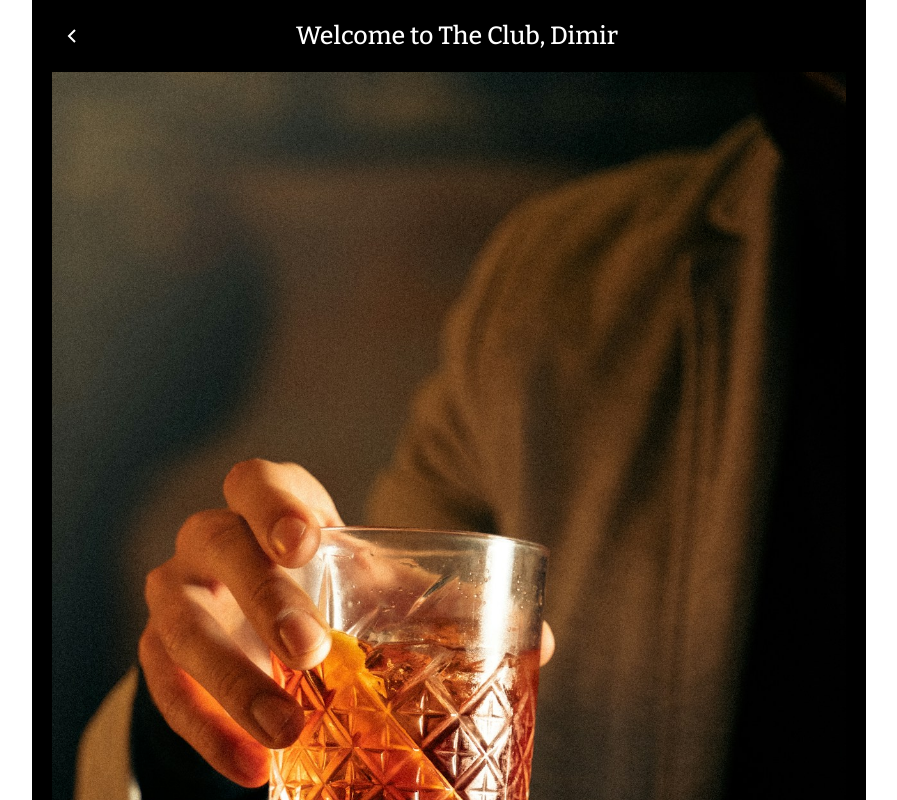
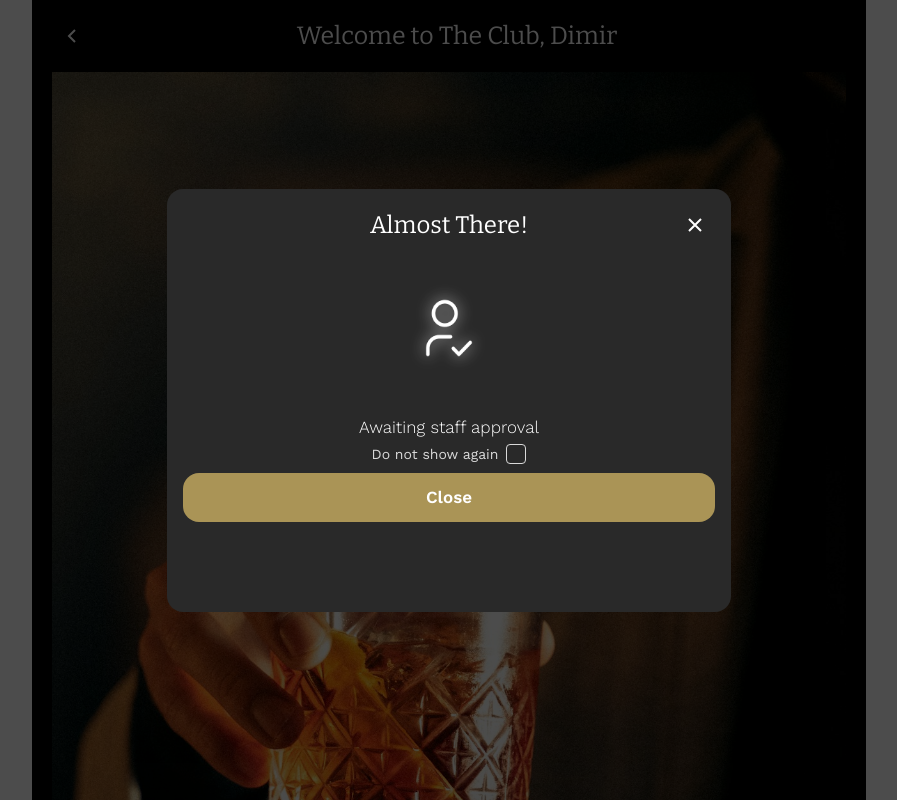
Before and after one commit to LaibaBatool3/Bourbon-app, a React (Vite) app: page /welcome in a window 1280 px wide. Shown: the top 800 px of the page, without its empty margins (191-1088 px from the left). Built offline with nearby package versions, Linux system fonts and the light colour scheme.

Commit message:
added component

```diff
--- a/index.html
+++ b/index.html
@@ -6,7 +6,7 @@
     <meta name="viewport" content="width=device-width, initial-scale=1.0" />
     <link rel="preconnect" href="https://fonts.googleapis.com">
     <link rel="preconnect" href="https://fonts.gstatic.com" crossorigin>
-    <link href="https://fonts.googleapis.com/css2?family=Bitter:wght@500&family=Work+Sans:wght@300;400&display=swap" rel="stylesheet">
+    <link href="https://fonts.googleapis.com/css2?family=Bitter:wght@400;500&family=Work+Sans:wght@300;400;600&display=swap" rel="stylesheet">
     <title>bourbon-app</title>
   </head>
   <body>
--- /dev/null
+++ b/src/components/AlmostThereModal.css
@@ -0,0 +1,209 @@
+.modal-overlay {
+  position: fixed;
+  top: 0;
+  left: 0;
+  right: 0;
+  bottom: 0;
+  background-color: rgba(0, 0, 0, 0.7);
+  display: flex;
+  align-items: center;
+  justify-content: center;
+  z-index: 1000;
+  padding: 20px;
+  box-sizing: border-box;
+}
+
+.modal-content {
+  width: 564px;
+  height: 423px;
+  background-color: #292929;
+  border-radius: 16px;
+  padding: 24px 16px;
+  display: flex;
+  flex-direction: column;
+  align-items: center;
+  gap: 16px;
+  position: relative;
+  box-sizing: border-box;
+}
+
+.modal-message {
+  margin-bottom: 8px;
+}
+
+.modal-close-button {
+  position: absolute;
+  top: 16px;
+  right: 16px;
+  background: none;
+  border: none;
+  padding: 8px;
+  cursor: pointer;
+  color: white;
+  display: flex;
+  align-items: center;
+  justify-content: center;
+  transition: opacity 0.3s ease;
+  z-index: 10;
+}
+
+.modal-close-button:hover {
+  opacity: 0.7;
+}
+
+.modal-close-button svg {
+  width: 24px;
+  height: 24px;
+}
+
+.modal-title {
+  color: white;
+  font-family: "Bitter", serif;
+  font-size: 24px;
+  font-weight: 350;
+  line-height: 100%;
+  letter-spacing: 0%;
+  text-align: center;
+  margin: 0;
+  width: 100%;
+}
+
+.modal-icon-container {
+  display: flex;
+  justify-content: center;
+  align-items: center;
+  margin: 0;
+  width: 100%;
+  padding: 0 12px;
+}
+
+.modal-icon {
+  width: 150px;
+  height: 150px;
+  object-fit: contain;
+  filter: brightness(0) invert(1) drop-shadow(0 0 3px rgba(255, 255, 255, 0.8));
+  transform: scale(2.5);
+}
+
+.modal-message {
+  color: white;
+  font-family: "Work Sans", sans-serif;
+  font-size: 17px;
+  font-weight: 300;
+  line-height: 100%;
+  letter-spacing: 0%;
+  text-align: center;
+  margin: 0 0 8px;
+  width: 100%;
+}
+
+.modal-checkbox-container {
+  display: flex;
+  justify-content: center;
+  align-items: center;
+  margin: -16px 0 -8px 0;
+  width: 100%;
+}
+
+.modal-checkbox-label {
+  display: flex;
+  align-items: center;
+  gap: 8px;
+  color: #D9D9D9;
+  font-family: "Work Sans", sans-serif;
+  font-size: 14px;
+  font-weight: 400;
+  cursor: pointer;
+  user-select: none;
+  justify-content: center;
+  width: 100%;
+  max-width: 500px;
+  text-align: center;
+}
+
+.modal-checkbox {
+  width: 20px;
+  height: 20px;
+  border: 1px solid #D9D9D9;
+  border-radius: 4px;
+  background-color: transparent;
+  cursor: pointer;
+  appearance: none;
+  -webkit-appearance: none;
+  -moz-appearance: none;
+  position: relative;
+  margin: 0;
+  flex-shrink: 0;
+}
+
+.modal-checkbox:checked {
+  background-color: #D9D9D9;
+  border-color: #D9D9D9;
+}
+
+.modal-checkbox:checked::after {
+  content: "";
+  position: absolute;
+  top: 2px;
+  left: 6px;
+  width: 4px;
+  height: 8px;
+  border: solid #000000;
+  border-width: 0 2px 2px 0;
+  transform: rotate(45deg);
+}
+
+.modal-close-btn {
+  width: 100%;
+  padding: 16px;
+  background-color: #AA9456;
+  border: none;
+  border-radius: 16px;
+  color: white;
+  font-family: "Work Sans", sans-serif;
+  font-size: 17px;
+  font-weight: 600;
+  line-height: 100%;
+  letter-spacing: 0%;
+  cursor: pointer;
+  transition: background-color 0.3s ease;
+  margin-top: 0;
+}
+
+.modal-close-btn:hover {
+  background-color: #988146;
+}
+
+.modal-close-btn:active {
+  background-color: #867038;
+}
+
+/* Mobile Responsive */
+@media (max-width: 600px) {
+  .modal-content {
+    width: calc(100% - 40px);
+    max-width: 564px;
+    height: auto;
+    min-height: 423px;
+    padding: 20px 16px;
+    gap: 20px;
+  }
+
+  .modal-title {
+    font-size: 22px;
+  }
+
+  .modal-icon {
+    width: 120px;
+    height: 120px;
+  }
+
+  .modal-message {
+    font-size: 15px;
+  }
+
+  .modal-close-btn {
+    padding: 14px;
+    font-size: 15px;
+  }
+}
--- /dev/null
+++ b/src/components/AlmostThereModal.jsx
@@ -0,0 +1,60 @@
+import "./AlmostThereModal.css"
+import userCheckIcon from "../assets/tabler_user-check (1).png"
+import { useState } from "react"
+
+function AlmostThereModal({ isOpen, onClose }) {
+  const [doNotShowAgain, setDoNotShowAgain] = useState(false)
+
+  if (!isOpen) return null
+
+  const handleClose = () => {
+    if (doNotShowAgain) {
+      localStorage.setItem("dontShowAlmostThere", "true")
+    }
+    onClose()
+  }
+
+  return (
+    <div className="modal-overlay" onClick={handleClose}>
+      <div className="modal-content" onClick={(e) => e.stopPropagation()}>
+        {/* Close Button */}
+        <button className="modal-close-button" onClick={handleClose} aria-label="Close">
+          <svg width="24" height="24" viewBox="0 0 24 24" fill="none" stroke="currentColor" strokeWidth="2">
+            <path d="M18 6L6 18M6 6l12 12" />
+          </svg>
+        </button>
+
+        {/* Title */}
+        <h2 className="modal-title">Almost There!</h2>
+
+        {/* Icon */}
+        <div className="modal-icon-container">
+          <img src={userCheckIcon} alt="User check" className="modal-icon" />
+        </div>
+
+        {/* Status Message */}
+        <p className="modal-message">Awaiting staff approval</p>
+
+        {/* Do Not Show Again Checkbox */}
+        <div className="modal-checkbox-container">
+          <label className="modal-checkbox-label">
+            <span>Do not show again</span>
+            <input
+              type="checkbox"
+              checked={doNotShowAgain}
+              onChange={(e) => setDoNotShowAgain(e.target.checked)}
+              className="modal-checkbox"
+            />
+          </label>
+        </div>
+
+        {/* Close Button */}
+        <button className="modal-close-btn" onClick={handleClose}>
+          Close
+        </button>
+      </div>
+    </div>
+  )
+}
+
+export default AlmostThereModal
--- a/src/pages/Membership.css
+++ b/src/pages/Membership.css
@@ -1,4 +1,4 @@
- .membership-page {
+.membership-page {
   min-height: 100vh;
   width: 100%;
   position: relative;
@@ -30,7 +30,7 @@
   padding: 60px 20px 40px;
   display: flex;
   justify-content: center;
-  align-items: center;
+  align-items: flex-start;
   overflow: visible;
 }
 
@@ -40,9 +40,9 @@
   display: flex;
   flex-direction: column;
   align-items: center;
-  justify-content: center;
+  justify-content: flex-start;
   gap: 0;
-  padding-top: 0;
+  padding-top: 20px;
   position: relative;
   z-index: 3;
 }
--- a/src/pages/Welcome.jsx
+++ b/src/pages/Welcome.jsx
@@ -3,9 +3,20 @@
 import "./Welcome.css"
 import bg from "../assets/cup.jpg"
 import { useNavigate } from "react-router-dom"
+import { useState, useEffect } from "react"
+import AlmostThereModal from "../components/AlmostThereModal"
 
 function Welcome() {
   const navigate = useNavigate()
+  const [showModal, setShowModal] = useState(false)
+
+  // Show modal automatically on page load (for testing)
+  useEffect(() => {
+    const dontShow = localStorage.getItem("dontShowAlmostThere")
+    if (!dontShow) {
+      setShowModal(true)
+    }
+  }, [])
 
   return (
     <div className="welcome-page">
@@ -53,7 +64,7 @@ function Welcome() {
           <button
             className="continue-button"
             type="button"
-            onClick={() => navigate("/single-barrel")}
+            onClick={() => setShowModal(true)}
           >
             Continue
           </button>
@@ -63,6 +74,14 @@ function Welcome() {
           <div className="indicator-bar" />
         </div>
       </main>
+
+      <AlmostThereModal
+        isOpen={showModal}
+        onClose={() => {
+          setShowModal(false)
+          navigate("/single-barrel")
+        }}
+      />
     </div>
   )
 }
```
